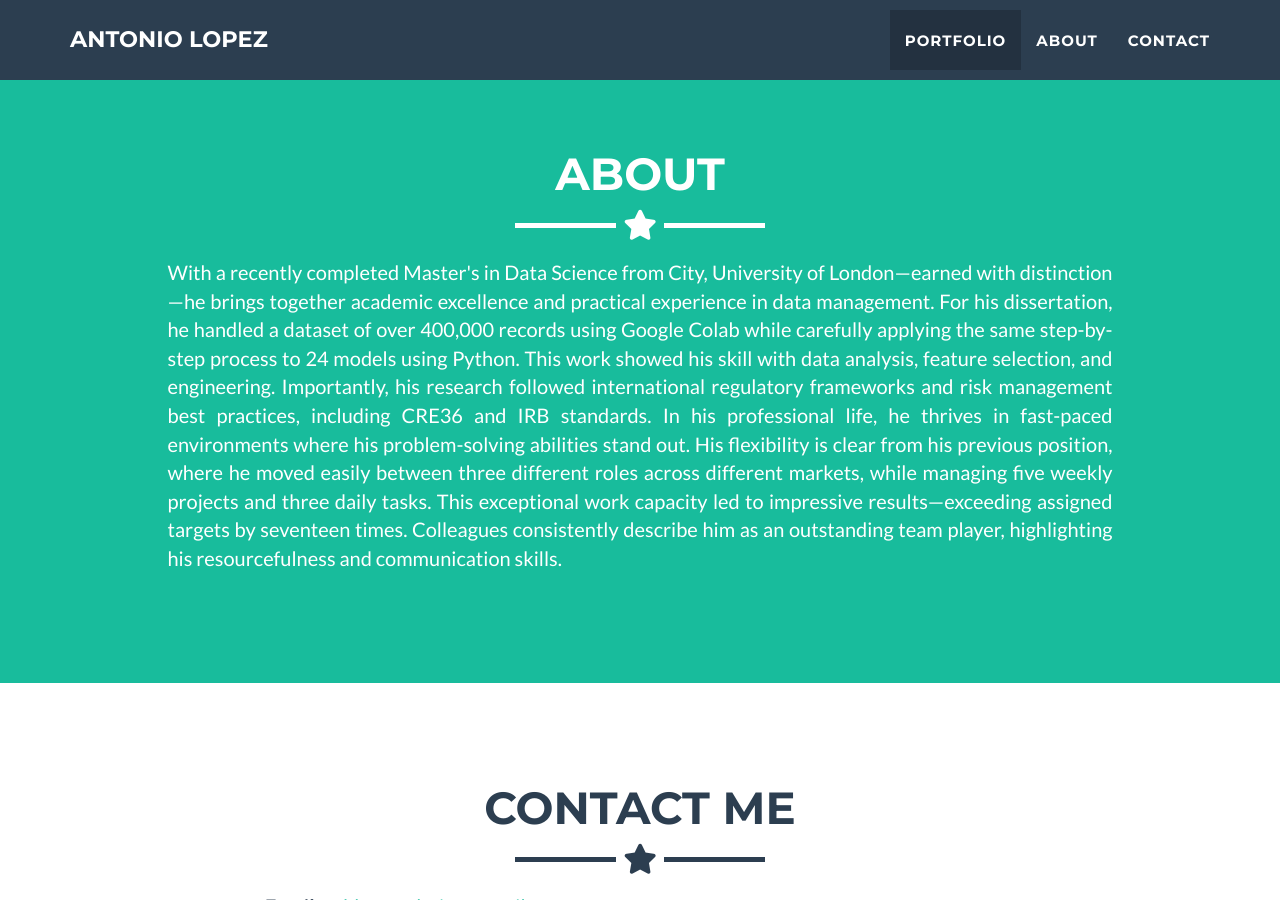
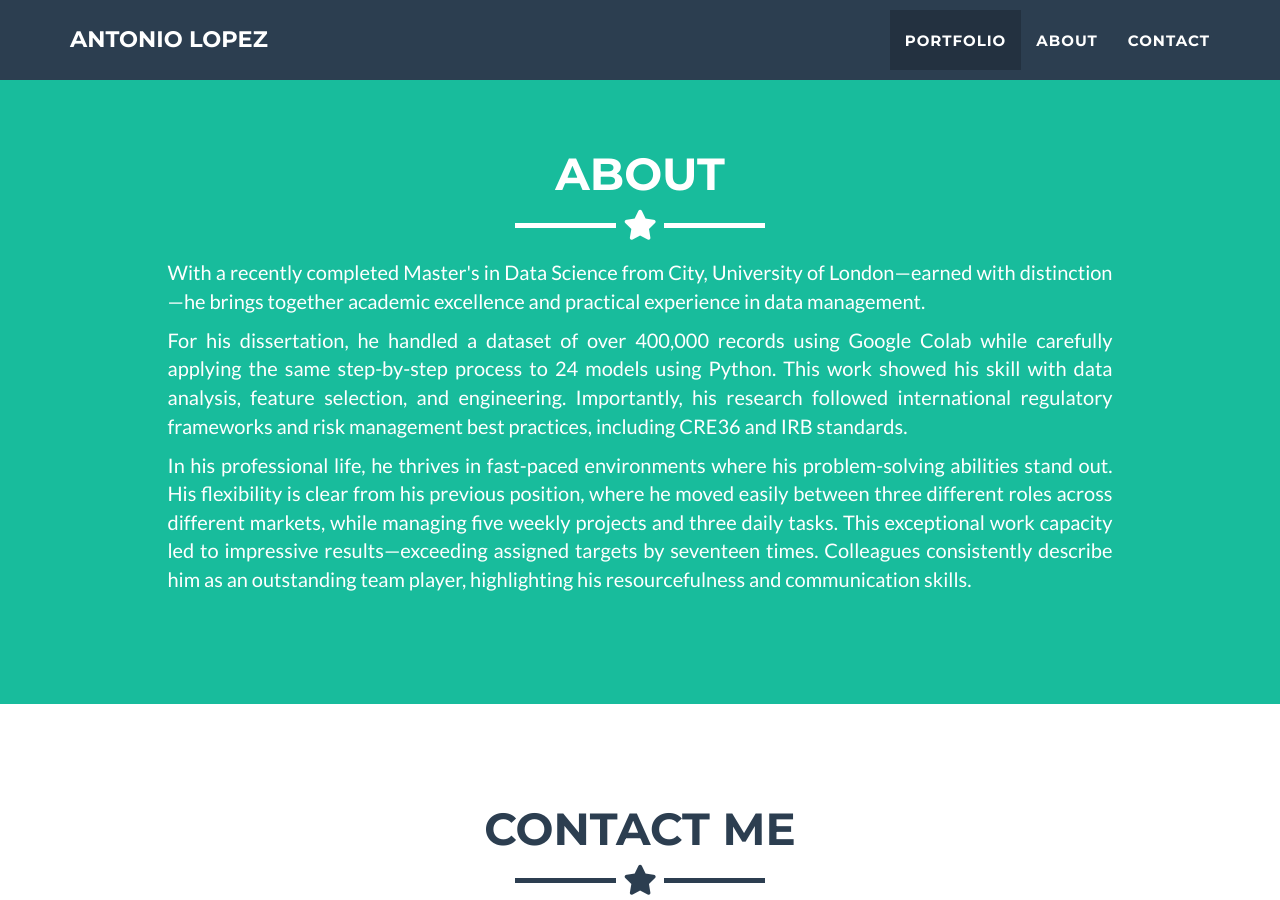
Before and after one commit to AJLR888/AJLR888.github.io, a Jekyll site: the page built from _posts/2014-07-18-project-1.markdown, in a window 1280 px wide and 900 px high, scrolled down 1687 px. Built offline with Jekyll 4.4.1, drawn with Linux system fonts in a browser that asks for light colours.

Commit message:
Update about.html

```diff
--- a/_includes/about.html
+++ b/_includes/about.html
@@ -9,12 +9,17 @@
     </div>
     <div class="row">
       <div class="col-lg-10 col-lg-offset-1">
-        <p style="text-align: justify;">
+        <div style="text-align: justify;">
+          <p>
             With a recently completed Master's in Data Science from City, University of London—earned with distinction—he brings together academic excellence and practical experience in data management.
+          </p>
 
+          <p>
             For his dissertation, he handled a dataset of over 400,000 records using Google Colab while carefully applying the same step-by-step process to 24 models using Python. This work showed his
             skill with data analysis, feature selection, and engineering. Importantly, his research followed international regulatory frameworks and risk management best practices, including CRE36 and IRB standards.
+          </p>
 
+          <p>
             In his professional life, he thrives in fast-paced environments where his problem-solving abilities stand out. His flexibility is clear from his previous position, where he moved easily
             between three different roles across different markets, while managing five weekly projects and three daily tasks. This exceptional work capacity led to impressive results—exceeding
             assigned targets by seventeen times. Colleagues consistently describe him as an outstanding team player, highlighting his resourcefulness and communication skills.
@@ -22,4 +27,5 @@
         </div>
       </div>
     </div>
+  </div>
 </section>
```
Lines whose indentation alone changed are shown as unchanged.
